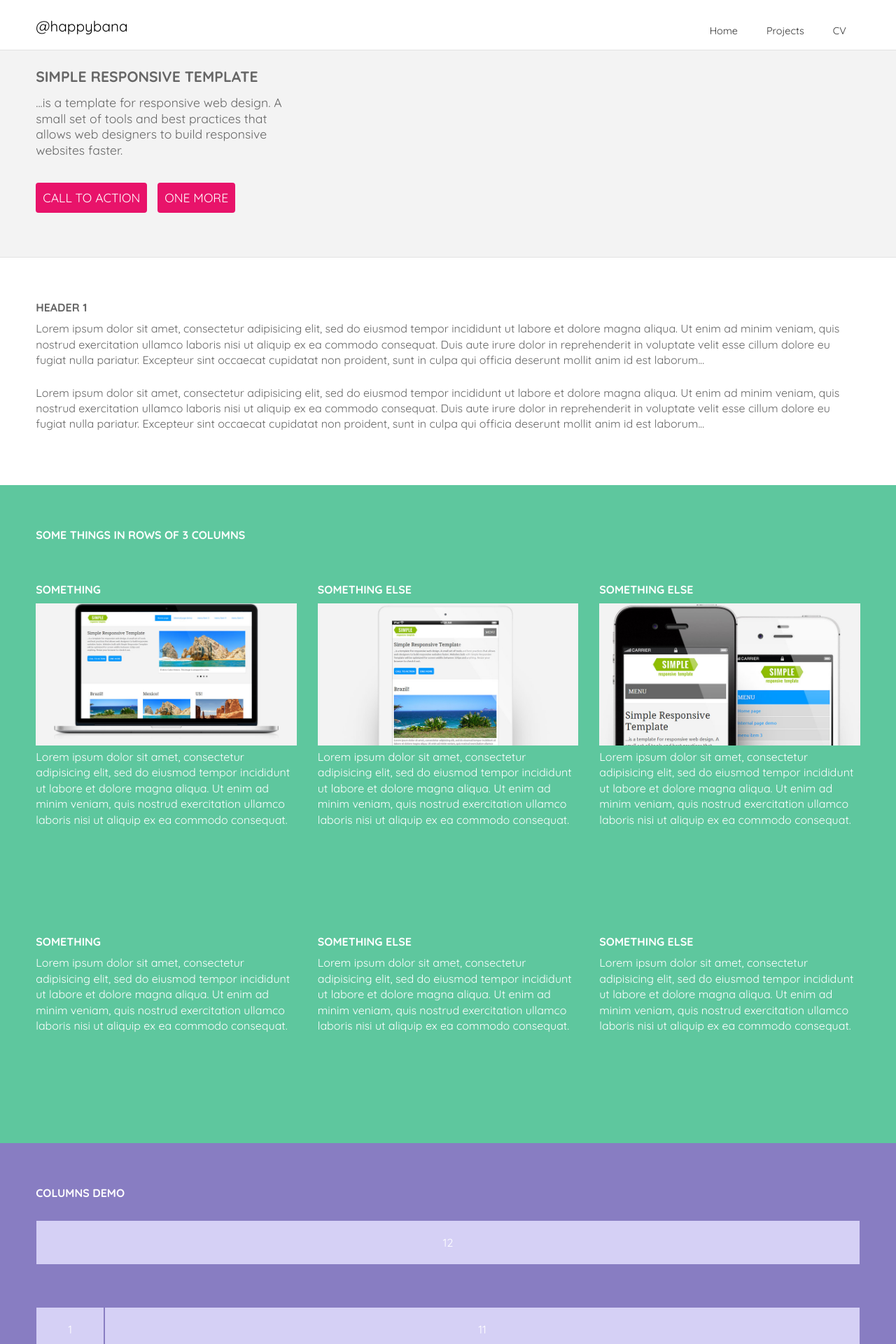
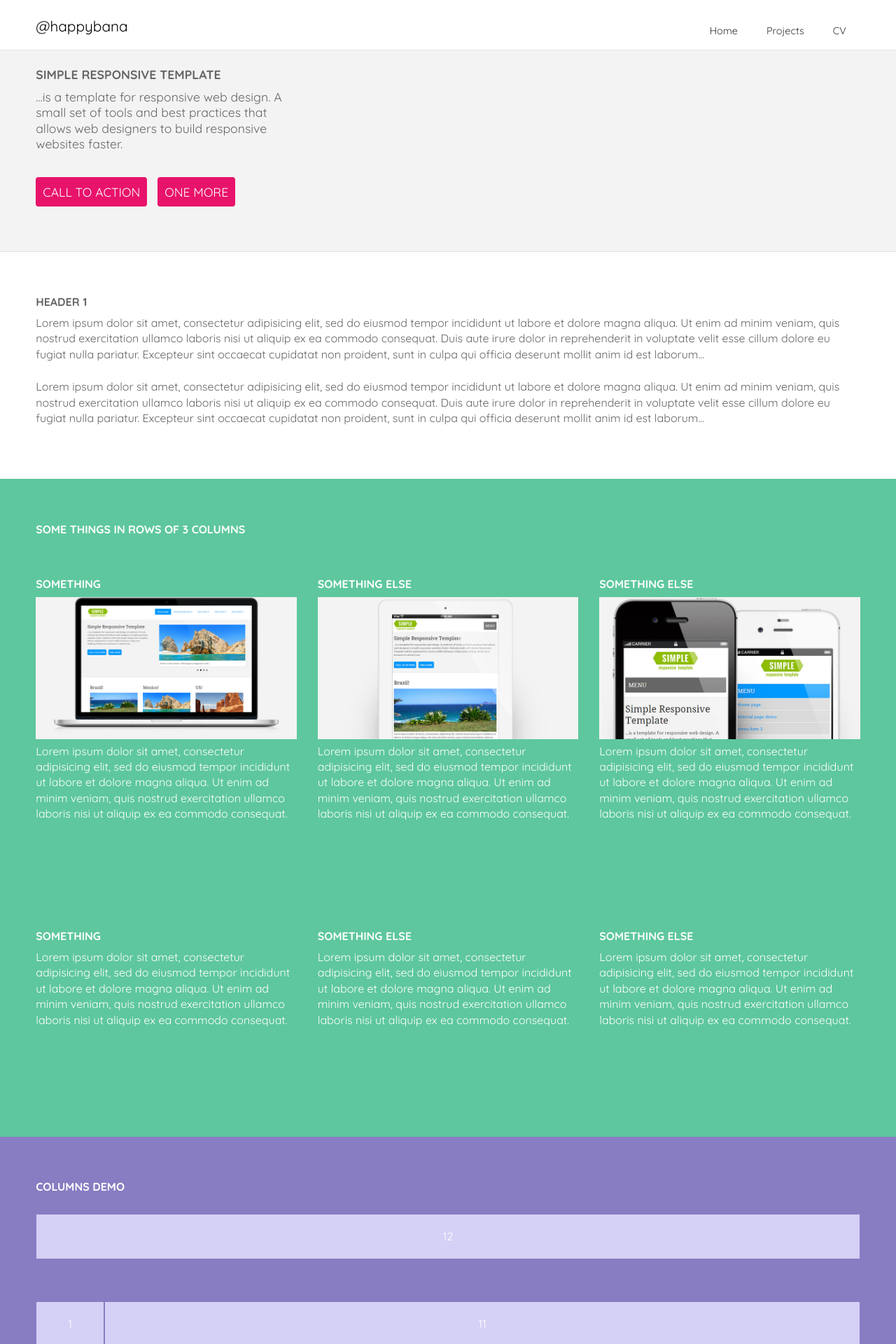
Before and after one commit to banbanbana/happybana.github.io, a Jekyll site: the page colorblocks.html, which Jekyll copies as it is, in a window 1280 px wide. Shown: the top 1920 px of the page at 70% size. Built offline with Jekyll 4.4.1, drawn with Linux system fonts in a browser that asks for light colours; some web fonts are replaced.

Commit message:
Update colorblocks-style.css

```diff
--- a/css/colorblocks-style.css
+++ b/css/colorblocks-style.css
@@ -472,7 +472,7 @@ in general anyone not viewing on a mobile device. Here's where
 you can add resource intensive styles.
 */
 @media only screen and (min-width: 1024px) {
-#hero h1{ font-size:1.4em;}
+#hero h1{ font-size:1em;}
 }
 
 /*
@@ -480,7 +480,7 @@ LARGE VIEWING SIZE
 This is for the larger monitors and possibly full screen viewers.
 */
 @media only screen and (min-width: 1240px) {
-#hero h1{ font-size:1.2em;}
+#hero h1{ font-size:1em;}
 }
 
 /*
```
